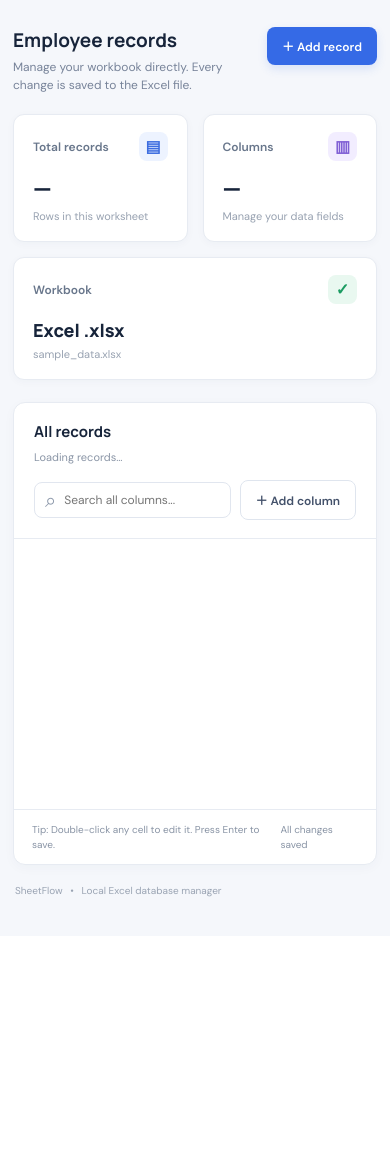
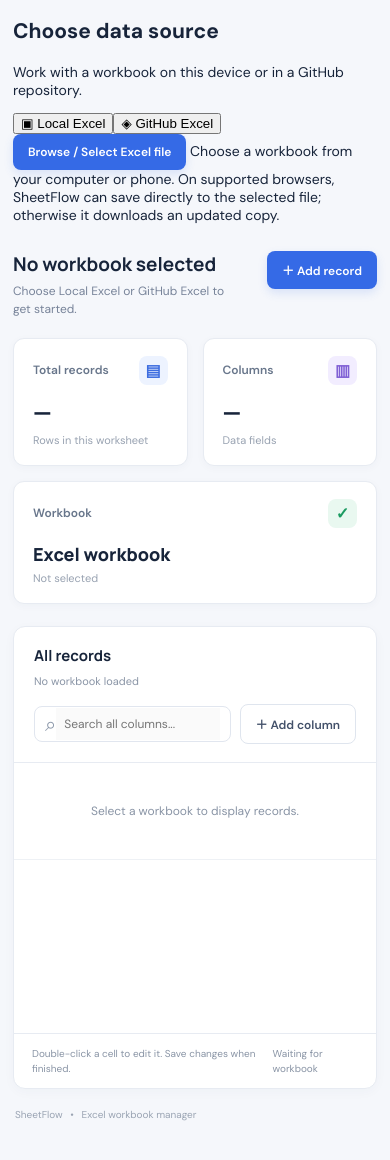
Before and after one commit to lammajohn247-oss/SheetFlow, a Flask app: page / in a window 390 px wide. Shown: the part 96-1256 px from the top of the page. Before the commit the page ends 993 px from the top, so only its background shows below. Run offline with Flask 3, Linux system fonts and the light colour scheme; data that the repository does not hold is empty; some libraries are stand-ins or nearby versions.

Commit message:
Add dual-source workbook selector and responsive UI

```diff
--- a/templates/index.html
+++ b/templates/index.html
@@ -2,36 +2,40 @@
 <html lang="en">
 <head>
   <meta charset="utf-8"><meta name="viewport" content="width=device-width, initial-scale=1">
-  <title>SheetFlow — Excel Manager</title>
+  <meta name="theme-color" content="#17365d"><title>SheetFlow — Excel Manager</title>
   <link rel="preconnect" href="https://fonts.googleapis.com">
   <link href="https://fonts.googleapis.com/css2?family=DM+Sans:wght@400;500;600;700&family=Manrope:wght@600;700;800&display=swap" rel="stylesheet">
   <link rel="stylesheet" href="/static/style.css">
 </head>
 <body>
 <div class="app-shell">
-  <aside class="sidebar">
-    <div class="brand"><div class="brand-mark">S</div><span>SheetFlow</span></div>
-    <div class="nav-label">WORKSPACE</div>
-    <a class="nav-item active"><span>▦</span> Spreadsheet</a>
-    <div class="sidebar-bottom"><div class="file-mini"> <span class="excel-icon">X</span><div><b>sample_data.xlsx</b><small>Local workbook</small></div></div><div class="local-tag"><i></i> Saved locally</div></div>
-  </aside>
+  <aside class="sidebar"><div class="brand"><div class="brand-mark">S</div><span>SheetFlow</span></div><div class="nav-label">WORKSPACE</div><a class="nav-item active"><span>▦</span> Spreadsheet</a><div class="sidebar-bottom"><div class="file-mini"><span class="excel-icon">X</span><div><b id="sideFile">No workbook</b><small id="sideSource">Choose a data source</small></div></div><div class="local-tag" id="sideStatus">● Not connected</div></div></aside>
   <main class="main">
-    <header class="topbar"><div><div class="eyebrow">WORKSPACE / DATA</div><h1>Spreadsheet manager</h1></div><div class="top-actions"><span class="sync-status"><i></i> Connected to local Excel</span><a class="btn btn-outline" href="/download">↓ Export Excel</a></div></header>
-    <section class="welcome-row"><div><h2>Employee records</h2><p>Manage your workbook directly. Every change is saved to the Excel file.</p></div><button class="btn btn-primary" id="addRecord">＋ Add record</button></section>
-    <section class="stats">
-      <div class="stat-card"><div class="stat-top"><span>Total records</span><span class="stat-icon blue">▤</span></div><strong id="recordCount">—</strong><small>Rows in this worksheet</small></div>
-      <div class="stat-card"><div class="stat-top"><span>Columns</span><span class="stat-icon purple">▥</span></div><strong id="columnCount">—</strong><small>Manage your data fields</small></div>
-      <div class="stat-card"><div class="stat-top"><span>Workbook</span><span class="stat-icon green">✓</span></div><strong class="file-stat">Excel .xlsx</strong><small id="fileName">sample_data.xlsx</small></div>
+    <header class="topbar"><div><div class="eyebrow">WORKSPACE / DATA</div><h1>Spreadsheet manager</h1></div><div class="top-actions"><span class="sync-status" id="connectionStatus">Choose a data source</span><button class="btn btn-outline" id="exportBtn" disabled>↓ Export Excel</button></div></header>
+    <section class="source-panel">
+      <div class="source-heading"><div><h2>Choose data source</h2><p>Work with a workbook on this device or in a GitHub repository.</p></div></div>
+      <div class="source-tabs"><button class="source-tab active" data-mode="local">▣ Local Excel</button><button class="source-tab" data-mode="github">◈ GitHub Excel</button></div>
+      <div id="localPanel" class="source-fields">
+        <button class="btn btn-primary" id="browseBtn">Browse / Select Excel file</button><input id="fileInput" type="file" accept=".xlsx,.xls,.xlsm" hidden>
+        <span class="hint">Choose a workbook from your computer or phone. On supported browsers, SheetFlow can save directly to the selected file; otherwise it downloads an updated copy.</span>
+      </div>
+      <div id="githubPanel" class="source-fields" hidden>
+        <input id="repoInput" placeholder="GitHub repository (owner/repository)" value="lammajohn247-oss/SheetFlow">
+        <input id="pathInput" placeholder="Workbook path in repository" value="sample_data.xlsx">
+        <input id="branchInput" placeholder="Branch" value="main">
+        <input id="tokenInput" type="password" autocomplete="off" placeholder="GitHub token (required to save; kept only in this browser session)">
+        <button class="btn btn-primary" id="githubLoadBtn">Load GitHub workbook</button>
+        <span class="hint">Public repositories can be read without a token. To save changes, create a fine-grained token with Contents: Read and write access to this repository. Do not share your token.</span>
+      </div>
+      <div class="sheet-row" id="sheetRow" hidden><label for="sheetSelect">Worksheet</label><select id="sheetSelect"></select><button class="btn btn-outline" id="saveBtn" disabled>Save changes</button><span id="dirtyLabel" class="hint">No unsaved changes</span></div>
     </section>
-    <section class="table-panel">
-      <div class="table-toolbar"><div><h3>All records</h3><span class="muted" id="resultCount">Loading records…</span></div><div class="toolbar-actions"><div class="searchbox"><span>⌕</span><input id="search" placeholder="Search all columns..." autocomplete="off"></div><button class="btn btn-outline" id="addColumn">＋ Add column</button></div></div>
-      <div class="table-wrap"><table id="dataTable"><thead></thead><tbody></tbody></table></div>
-      <div class="table-footer"><span>Tip: Double-click any cell to edit it. Press Enter to save.</span><span id="saveState">All changes saved</span></div>
-    </section>
-    <footer>SheetFlow <span>•</span> Local Excel database manager</footer>
+    <section class="welcome-row"><div><h2 id="workbookTitle">No workbook selected</h2><p id="workbookDescription">Choose Local Excel or GitHub Excel to get started.</p></div><button class="btn btn-primary" id="addRecord" disabled>＋ Add record</button></section>
+    <section class="stats"><div class="stat-card"><div class="stat-top"><span>Total records</span><span class="stat-icon blue">▤</span></div><strong id="recordCount">—</strong><small>Rows in this worksheet</small></div><div class="stat-card"><div class="stat-top"><span>Columns</span><span class="stat-icon purple">▥</span></div><strong id="columnCount">—</strong><small>Data fields</small></div><div class="stat-card"><div class="stat-top"><span>Workbook</span><span class="stat-icon green">✓</span></div><strong class="file-stat">Excel workbook</strong><small id="fileName">Not selected</small></div></section>
+    <section class="table-panel"><div class="table-toolbar"><div><h3>All records</h3><span class="muted" id="resultCount">No workbook loaded</span></div><div class="toolbar-actions"><div class="searchbox"><span>⌕</span><input id="search" placeholder="Search all columns..." autocomplete="off" disabled></div><button class="btn btn-outline" id="addColumn" disabled>＋ Add column</button></div></div><div class="table-wrap"><table id="dataTable"><thead></thead><tbody><tr><td class="empty">Select a workbook to display records.</td></tr></tbody></table></div><div class="table-footer"><span>Double-click a cell to edit it. Save changes when finished.</span><span id="saveState">Waiting for workbook</span></div></section>
+    <footer>SheetFlow <span>•</span> Excel workbook manager</footer>
   </main>
 </div>
 <div class="toast" id="toast"></div>
 <div class="modal-backdrop" id="modal"><div class="modal"><div class="modal-head"><h3 id="modalTitle">Add record</h3><button class="icon-btn" id="closeModal">×</button></div><div id="modalFields" class="modal-fields"></div><div class="modal-actions"><button class="btn btn-outline" id="cancelModal">Cancel</button><button class="btn btn-primary" id="saveModal">Save record</button></div></div></div>
-<script src="/static/app.js"></script>
+<script src="https://cdn.jsdelivr.net/npm/xlsx@0.18.5/dist/xlsx.full.min.js"></script><script src="/static/app.js"></script>
 </body></html>
```
